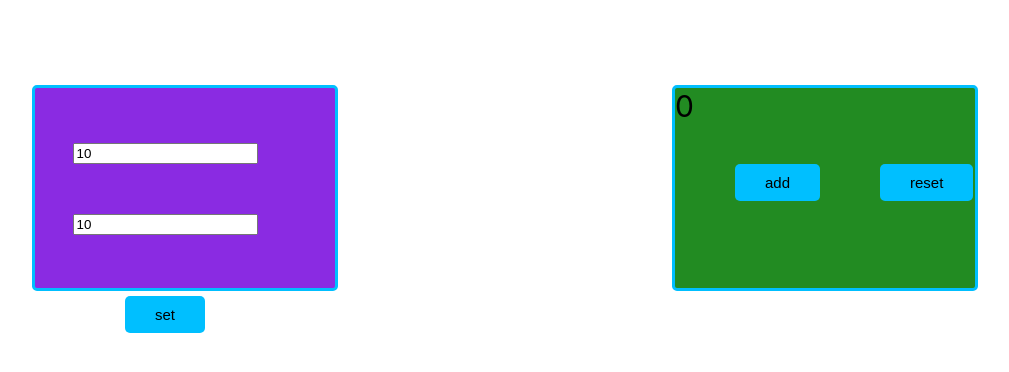
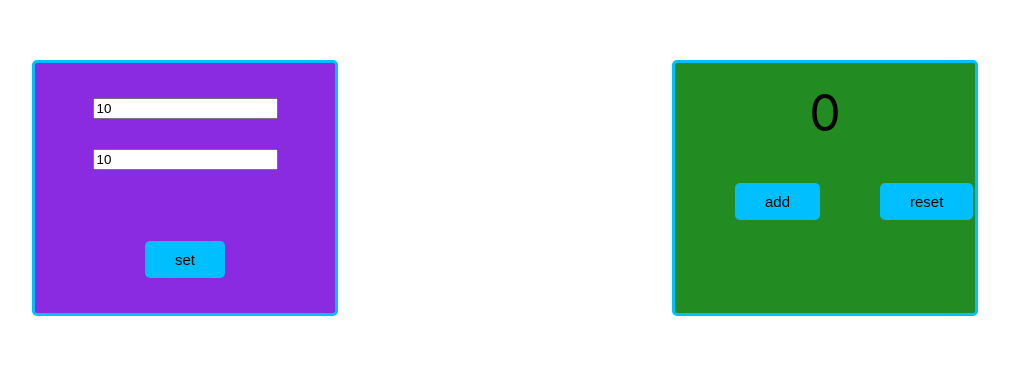
Before and after one commit to DimaK0489/Counter, a React (Create React App) app: page / in a window 1280 px wide. Shown: the part 222-594 px from the top of the page, without its empty margins (135-1144 px from the left). Built offline with nearby package versions, Linux system fonts and the light colour scheme.

Commit message:
cod fixing

```diff
--- a/src/App.css
+++ b/src/App.css
@@ -6,41 +6,3 @@
   background-position: center;
   background-size: cover;
 }
-
-.CounterWrapper{
-  width: 300px;
-  height: 200px;
-  border: 3px solid deepskyblue;
-  margin: 20px auto 0 auto;
-  border-radius: 5px;
-  font-size: 30px;
-  background: blueviolet;
-}
-.counter{
-  border: 1px solid #000000;
-  margin: 20px;
-  padding: 30px;
-  background: deepskyblue;
-  border-radius: 5px;
-}
-.Button{
-  background-color: deepskyblue;
-  border: none;
-  padding: 10px 30px;
-  margin: 10px 30px;
-  font-size:15px;
-  border-radius: 5px;
-}
-
-.title{
-  font-size: 45px;
-}
-.inputs{
-  margin: 20px auto;
-  padding: 20px;
-  width: 220px;
-  height: 60px;
-  border: 1px solid black;
-  border-radius: 5px;
-  background-color: deepskyblue;
-}
--- a/src/components/Counter/Counter.module.css
+++ b/src/components/Counter/Counter.module.css
@@ -1,11 +1,20 @@
 .counterWrapper{
     width: 300px;
-    height: 200px;
+    height: 250px;
     border: 3px solid deepskyblue;
     margin: 20px auto 0 auto;
     border-radius: 5px;
-    font-size: 30px;
+    font-size: 50px;
     background: forestgreen;
+    text-align: center;
+}
+.screen {
+    display: flex;
+    flex-direction: column;
+    justify-content: space-around;
+    align-items: center;
+    align-content: center;
+    margin: 20px;
 }
 .maximum {
     color: red;
--- a/src/components/Counter/Counter.tsx
+++ b/src/components/Counter/Counter.tsx
@@ -15,7 +15,7 @@ type CounterPropsType = {
 export const Counter = React.memo((props: CounterPropsType) => {
     return (
         <div className={style.counterWrapper}>
-            <div className={`${props.counter === props.maxValue ? style.maximum : style.usual}`}>
+            <div className={`${props.counter === props.maxValue ? style.maximum : style.usual} ${style.screen}` }>
                 {props.error === "work" ? props.counter : props.error}
             </div>
             <div className={style.buttons}>
--- a/src/components/SettingCounter/Settings.module.css
+++ b/src/components/SettingCounter/Settings.module.css
@@ -1,12 +1,14 @@
 .counterWrapper{
+    display: flex;
+    justify-content: center;
     width: 300px;
-    height: 200px;
+    height: 250px;
     border: 3px solid deepskyblue;
     margin: 20px auto 0 auto;
     border-radius: 5px;
-    font-size: 30px;
     background: blueviolet;
 }
+
 .screen {
     display: flex;
     flex-direction: column;
@@ -16,12 +18,10 @@
     width: 200px;
     height: 250px;
     margin: 20px;
-    padding: 10px;
 }
 .buttons {
     display: flex;
     justify-content: space-around;
-    border: 3px solid #ae5c6a;
     margin: 20px;
     padding: 10px;
 }
--- a/src/components/SettingCounter/SettingsCounter.tsx
+++ b/src/components/SettingCounter/SettingsCounter.tsx
@@ -2,7 +2,6 @@ import React, {ChangeEvent, useState} from "react";
 import style from "./Settings.module.css"
 import Button from "../Button/Button";
 import {StateType} from "../../App";
-
 
 export type SettingsType = {
     maxValue: number
@@ -43,20 +42,25 @@ export const Settings = React.memo((props: SettingsType) => {
         checkValue(maxValue, minValue, minValue, maxValue)
         props.saveState("savedValues", {maxValue, minValue})
     }
+
     return (
         <div className={style.counterWrapper}>
             <div className={style.screen}>
                 <input id="outlined-password-input"
+                       name={"Max Value"}
                        defaultValue={props.maxValue}
                        type="number"
                        onChange={onChangeForMinValue}
                        onClick={setCallback}
                 />
                 <input id="outlined-password-input"
+                       name={"Max Value"}
                        defaultValue={props.maxValue}
-                       type="number" onChange={onChangeForMaxValue} onClick={setCallback}/>
+                       type="number"
+                       onChange={onChangeForMaxValue}
+                       onClick={setCallback}/>
 
-                <div className={style.button}>
+                <div className={style.buttons}>
                     <Button disabled={props.error !== 'work' && props.error !== 'press \'set\''}
                             title={'set'}
                             callback={setCallback}/>
```
